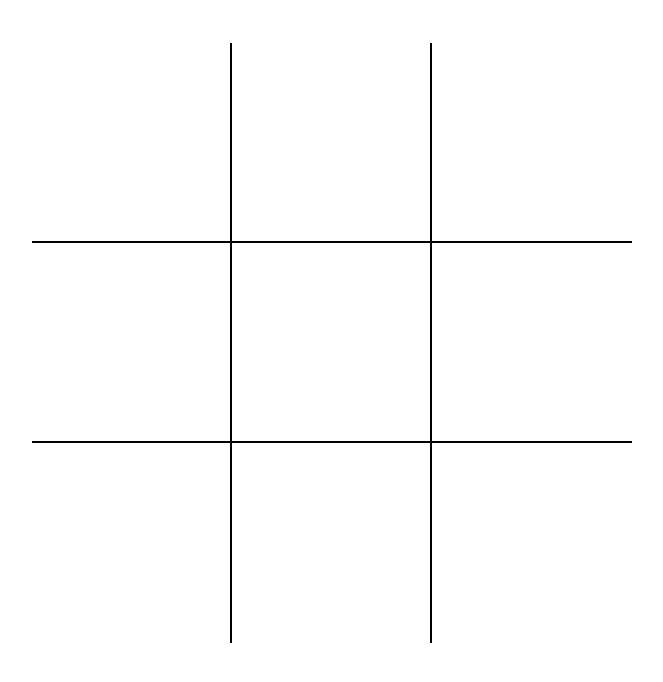
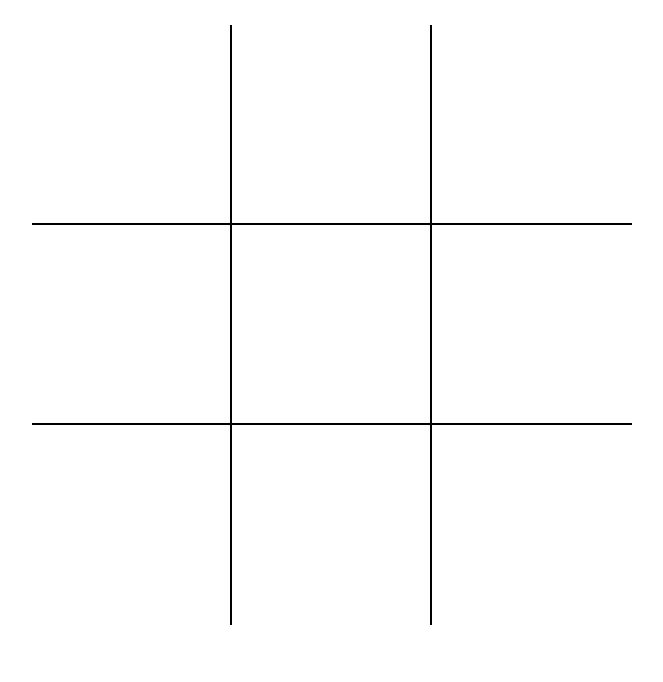
Before and after one commit to MarkusArtemov/simpleTicTacToe, a plain HTML site: page index.html in a window 1280 px wide. Shown: the part 118-800 px from the top of the page, without its empty margins (308-971 px from the left). Drawn offline with Linux system fonts and the light colour scheme.

Commit message:
style Anpassung an Status

```diff
--- a/tictactoe.css
+++ b/tictactoe.css
@@ -7,9 +7,11 @@
 
 body{
     height: 100vh;
-    display: grid;
-    place-items: center;
-    overflow-x: hidden;
+    display: flex;
+    flex-direction: column;
+    justify-content: center;
+    align-items: center;
+    gap: 5vmin;
 }
 
 .game-status{
```
